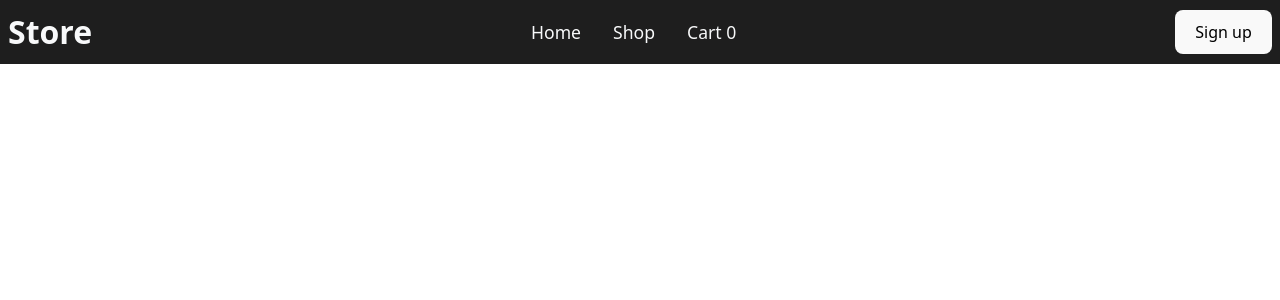
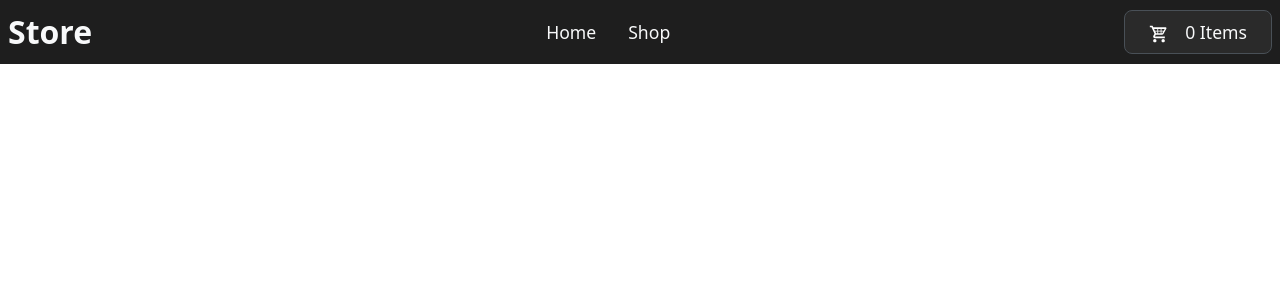
Before and after one commit to bmichael99/Shopping-Cart, a React (Vite) app: page /cart in a window 1280 px wide. Shown: the top 300 px of the page. Built offline with nearby package versions, Linux system fonts and the light colour scheme.

Commit message:
Clean up cart and item quantity styling on navbar

```diff
--- a/src/components/Navbar.css
+++ b/src/components/Navbar.css
@@ -1,6 +1,7 @@
 :root{
   --primary-color: #1E1E1E;
   --secondary-color: #121212;
+  --lighter-primary-color: #2A2A2A;
   --highlight-color: #7289da;
   --hover-color: #242428;
   --primary-text-color: #F8F9FA;
@@ -44,3 +45,22 @@ li{
 .cartCount{
 
 }
+
+.cartNav{
+  border: 1px solid var(--border-color);
+  background-color: var(--lighter-primary-color);
+  border-radius:8px;
+  padding:8px 24px;
+  display:flex;
+  gap:16px;
+  justify-content: center;
+  align-items: center;
+  vertical-align: middle; /* Align with text baseline */
+}
+
+.cartNav svg{
+  width:20px;
+  height:20px;
+  fill: white;
+  vertical-align: middle; /* Align with text baseline */
+}
--- a/src/components/Navbar.jsx
+++ b/src/components/Navbar.jsx
@@ -20,22 +20,31 @@ function Navbar() {
             <ul>
               <li><Link to="/">Home</Link></li>
               <li><Link to="/shop">Shop</Link></li>
-              <li><Link to="/cart">Cart </Link>
-              <span className = "cartCount">
-              {
-              cart.reduce((accumulator, cartObj) => {
-              return cartObj.quantity + accumulator;
-              } ,0)
-              }
 
-              </span>
-
-              </li>
 
             </ul>
           </div>
           <div className="navbar-right">
-            <button>Sign up</button>
+            <ul>
+              <li><Link to="/cart" className = "cartNav">
+
+                <span className="left">
+                  <svg xmlns="http://www.w3.org/2000/svg" viewBox="0 0 24 24"><title>cart-variant</title><path d="M19 20C19 21.11 18.11 22 17 22C15.89 22 15 21.1 15 20C15 18.89 15.89 18 17 18C18.11 18 19 18.9 19 20M7 18C5.89 18 5 18.89 5 20C5 21.1 5.89 22 7 22C8.11 22 9 21.11 9 20S8.11 18 7 18M7.2 14.63L7.17 14.75C7.17 14.89 7.28 15 7.42 15H19V17H7C5.89 17 5 16.1 5 15C5 14.65 5.09 14.32 5.24 14.04L6.6 11.59L3 4H1V2H4.27L5.21 4H20C20.55 4 21 4.45 21 5C21 5.17 20.95 5.34 20.88 5.5L17.3 11.97C16.96 12.58 16.3 13 15.55 13H8.1L7.2 14.63M8.5 11H10V9H7.56L8.5 11M11 9V11H14V9H11M14 8V6H11V8H14M17.11 9H15V11H16L17.11 9M18.78 6H15V8H17.67L18.78 6M6.14 6L7.08 8H10V6H6.14Z" /></svg>
+                </span>
+
+                <span className="right">
+                  <span className = "cartCount">
+                  {
+                  cart.reduce((accumulator, cartObj) => {
+                  return cartObj.quantity + accumulator;
+                  } ,0)
+                  }
+                  </span>
+                  &#160;Items
+              </span>
+              </Link>
+              </li>
+            </ul>
           </div>
         </nav>
       </header>
```
